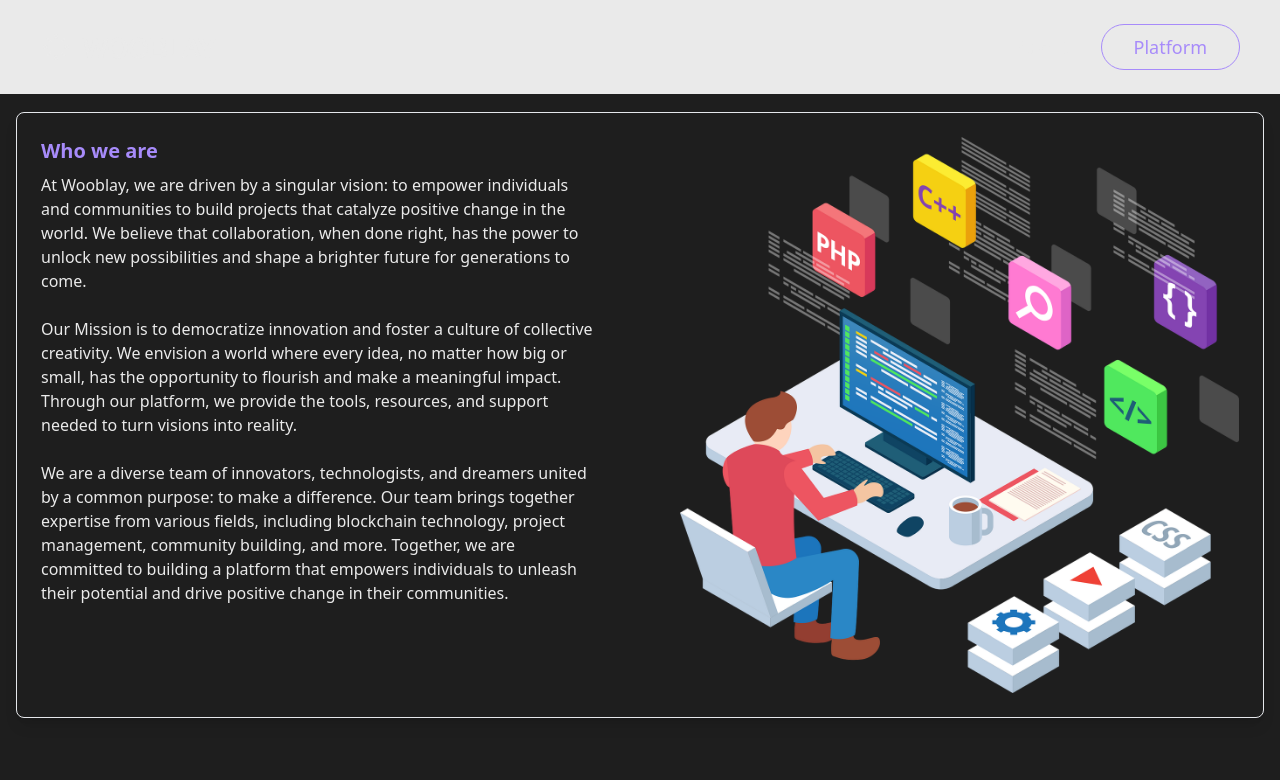
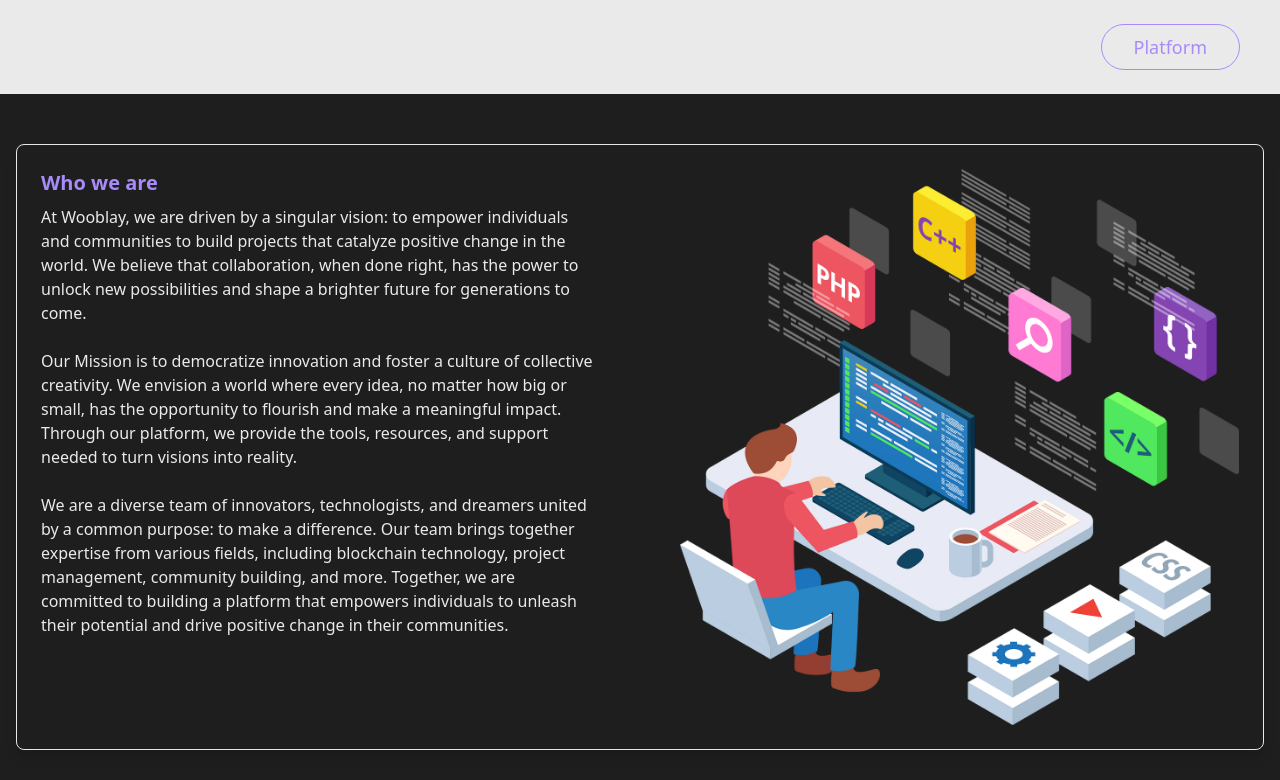
Before and after one commit to WooblayDAOs/wooblay-website, a Vue app: page /docs in a window 1280 px wide. Shown: the top 780 px of the page. Built offline with nearby package versions, Linux system fonts and the light colour scheme.

Commit message:
Padding changes and text fixes

```diff
--- a/src/Docs.vue
+++ b/src/Docs.vue
@@ -1,5 +1,5 @@
 <template>
-<div class="container mx-auto px-4 pt-28 mb-24">
+<div class="container mx-auto px-4 pt-36 mb-24">
     <!-- Card with text on the left and image on the right -->
     <div class="flex shadow-lg rounded-lg p-6 mb-6 border">
         <div class="w-1/2 mr-20">
--- a/src/Homepage.vue
+++ b/src/Homepage.vue
@@ -1,5 +1,5 @@
 <template>
-      <div class="container mx-auto px-4 pt-28">
+      <div class="container mx-auto px-4 pt-36">
     <div class="flex flex-col md:flex-row"> <!-- Add flex-col class for mobile layout -->
       <div class="w-full md:w-2/3"> <!-- Change w-2/3 to w-full for mobile layout -->
         <p class="text-left font-bold text-sm text-violet-400">The Launchpad for your Projects and Rewards</p>
@@ -27,7 +27,7 @@
     </div>
     <div class="flex flex-col md:flex-row mt-8"> <!-- Add flex-col class for mobile layout -->
       <div class="w-full md:w-1/3 mr-0 md:mr-12 text-sm"> <!-- Change w-1/2 to w-full for mobile layout and remove mr-12 for spacing -->
-        <p class="mb-4">>Welcome to Wooblay, bring your boldest ideas to life, where every idea has the potential to make a difference. Get involved in revolutionary projects and join a community of creators and idealists, and together, let's redefine what's possible.
+        <p class="mb-4">Welcome to Wooblay, bring your boldest ideas to life, where every idea has the potential to make a difference. Get involved in revolutionary projects and join a community of creators and idealists, and together, let's redefine what's possible.
           <br><br>
           Our platform enables the creation of decentralized projects through our friendly interface. Users can effortlessly customize their projects to suit their specific needs without any coding requirements. Within each decentralized project, every participant has a voice and voting rights, ensuring transparency and inclusivity in decision-making processes.
 <br><br>
```
